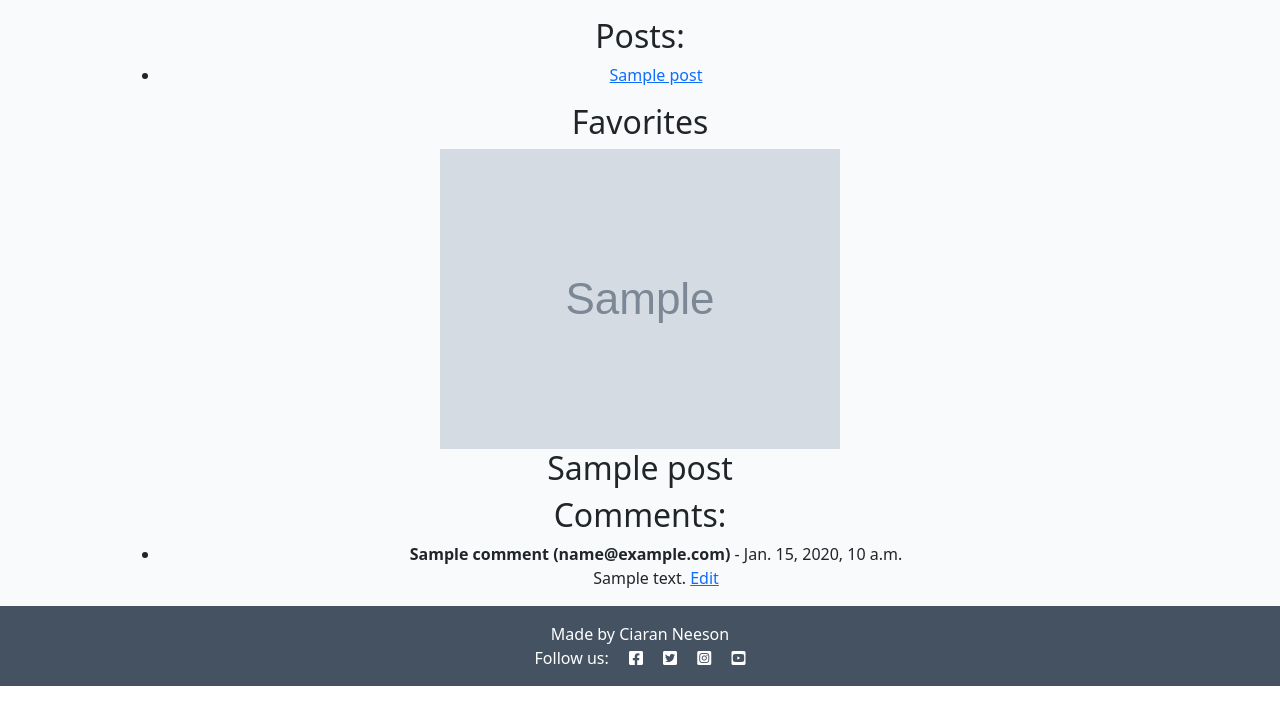
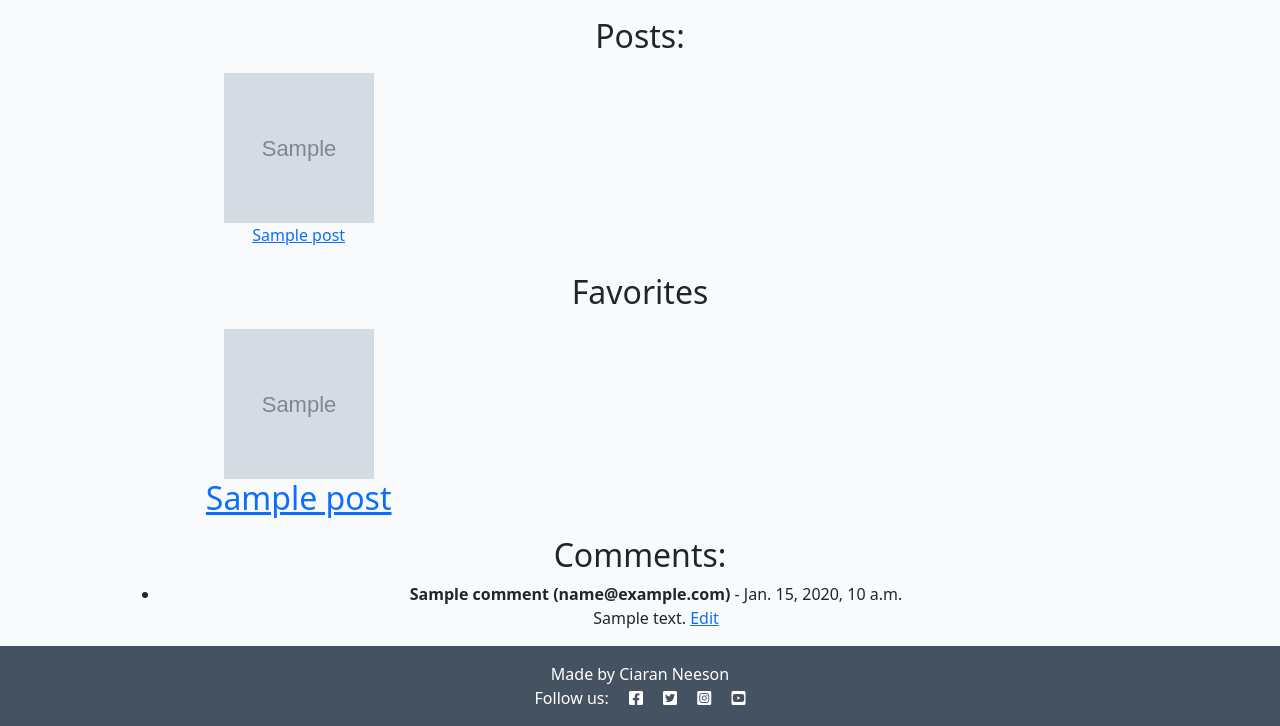
Before and after one commit to caninereason/Artspill, a Django app: template templates/profile.html in a window 1280 px wide. Shown: the part 179-905 px from the top of the page. Before the commit the page ends 865 px from the top, so only its background shows below. Run offline with Django 3.2, Linux system fonts and the light colour scheme; the template is opened without the code that fills it: most values are stand-ins (such as "Sample title", 1, 10 or a date in 2020); grey boxes marked "Sample" are stand-in pictures.

Commit message:
styled profile page

```diff
--- a/blog/urls.py
+++ b/blog/urls.py
@@ -13,6 +13,7 @@ urlpatterns = [
     path('profile', ProfileView.as_view(), name='profile'),
     path('edit_comment/<int:comment_id>/', EditCommentView.as_view(), name='edit_comment'),
     path('add_to_favorites/<int:post_id>/', views.AddToFavoritesView.as_view(), name='add_to_favorites'),
+    path('edit_user/', views.EditUserView.as_view(), name='edit_user'),
 
     # path('profile/<user>/', views.ProfileView.as_view(), name='profile'),
     # path('delete_post', views.PostDeleteView.as_view(), name='post_delete'),
--- a/static/css/style.css
+++ b/static/css/style.css
@@ -151,9 +151,26 @@ body {
     align-items: center;
 }
 
+/* Custom CSS for profile.html */
 .profile-container {
     width: 80%;
     margin: 0 auto;
-    text-align: center; /* Add this line to center the text */
-    /* Add any other custom styles for the profile container */
+    text-align: center;
 }
+
+.posts-list, .favorites-list {
+    display: flex;
+    flex-wrap: wrap;
+    justify-content: space-between;
+}
+
+.post-item, .favorite-item {
+    width: calc(100% / 3 - 20px); /* This will create 3 items per row. Adjust as per your requirement */
+    margin: 10px;
+}
+
+.post-image, .favorite-image {
+    width: 150px; /* Adjust as necessary */
+    height: 150px; /* Adjust as necessary */
+    object-fit: cover; /* This will make sure your images are always contained in the space without stretching or squishing */
+}
--- a/templates/profile.html
+++ b/templates/profile.html
@@ -1,4 +1,3 @@
-<!-- profile.html -->
 {% extends 'base.html' %}
 
 {% load static %}
@@ -11,26 +10,35 @@
 
     <h2>Posts:</h2>
     {% if posts %}
-            <ul>
+        <div class="posts-list">
             {% for post in posts %}
-                    <li><a href="{% url 'post_detail' slug=post.slug %}">{{ post.title }}</a></li>
+                <div class="post-item">
+                    <a href="{% url 'post_detail' slug=post.slug %}">
+                        <img class="post-image" src="{{ post.featured_image.url }}">
+                        <p>{{ post.title }}</p>
+                    </a>
+                </div>
             {% endfor %}
-            </ul>
+        </div>
     {% else %}
         <p>{{ user.username }} has not created any posts yet.</p>
     {% endif %}
 
     <h2>Favorites</h2>
+    <div class="favorites-list">
         {% for favorite in favorites %}
-    <div class="favorite-post">
-        <img src=" {{ favorite.post.featured_image.url }}">
+        <div class="favorite-item">
+            <a href="{% url 'post_detail' slug=favorite.post.slug %}">
+                <img class="favorite-image" src="{{ favorite.post.featured_image.url }}">
                 <h2>{{ favorite.post.title }}</h2>
                 <!-- Other details about the post -->
+            </a>
         </div>
-
     {% empty %}
         <p>You haven't favorited any posts yet.</p>
     {% endfor %}
+    </div>
+
     <h2>Comments:</h2>
     {% if comments %}
         <ul>
@@ -47,16 +55,3 @@
     {% endif %}
 </div>
 {% endblock %}
-
-{% block extra_css %}
-    <link rel="stylesheet" type="text/css" href="{% static 'css/style.css' %}">
-    <style>
-        /* Custom CSS for profile.html */
-        .profile-container {
-            width: 80%;
-            margin: 0 auto;
-            text-align: center;
-            /* Add any other custom styles for the profile container */
-        }
-    </style>
-{% endblock %}
```
Also changed, not shown: blog/views.py (+13 -8 lines). Lines whose indentation alone changed are shown as unchanged.
